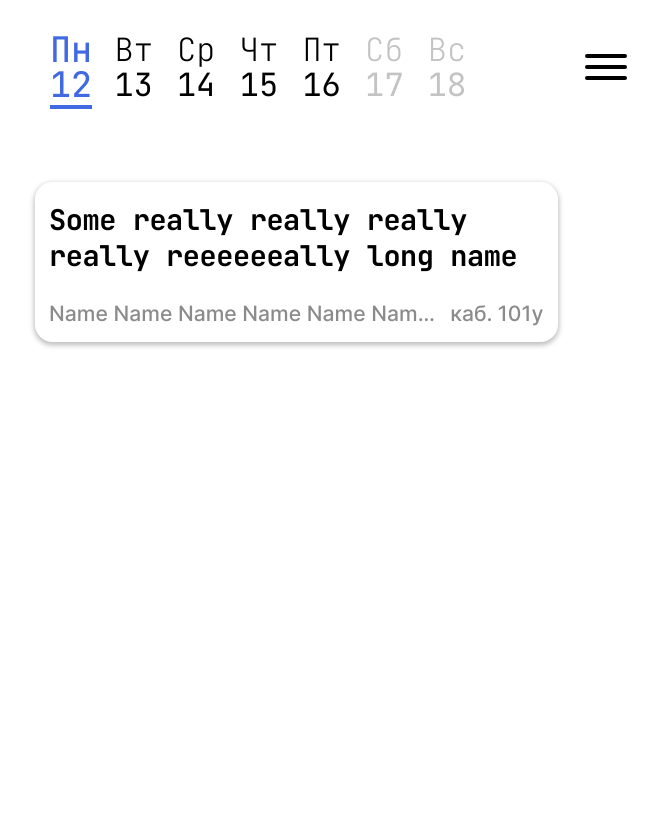
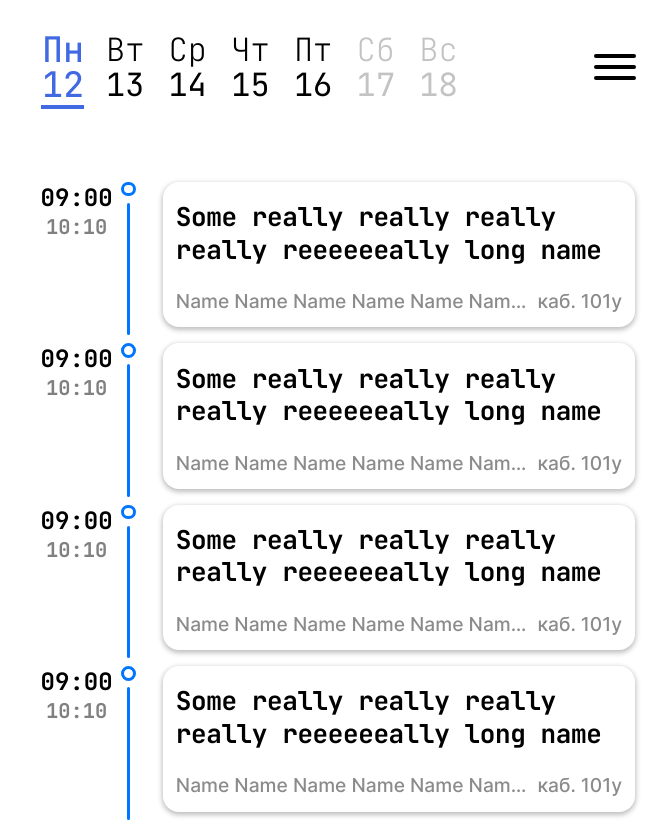
Before and after one commit to stinger222/edu-schedule-constructor, a React (Create React App) app: page / in a window 1280 px wide. Shown: the whole page, without its empty margins (305-974 px from the left). Before the commit the page ends 800 px from the top, so only its background shows below. Built offline with nearby package versions, Linux system fonts and the light colour scheme.

Commit message:
Add raw ProgressBar component
...without adaptivity for now

```diff
--- a/src/App.tsx
+++ b/src/App.tsx
@@ -1,5 +1,6 @@
 import Container from "./components/ordinary/Container/Container";
 import LessonCard from "./components/ordinary/LessonCard/LessonCard";
+import ProgressBar from "./components/ordinary/ProgressBar/ProgressBar";
 import Header from "./components/smart/Header/Header";
 
 function App() {
@@ -10,7 +11,34 @@ function App() {
 				<Header.BurgerButton/>
 			</Header>
 
-			<LessonCard/>
+			<div className="schedule_row">
+				<ProgressBar
+					startTime="8:30"
+					endTime="9:50"
+				/>
+				<LessonCard/>
+			</div>
+			<div className="schedule_row">
+				<ProgressBar
+					startTime="8:30"
+					endTime="9:50"
+				/>
+				<LessonCard/>
+			</div>
+			<div className="schedule_row">
+				<ProgressBar
+					startTime="8:30"
+					endTime="9:50"
+				/>
+				<LessonCard/>
+			</div>
+			<div className="schedule_row">
+				<ProgressBar
+					startTime="8:30"
+					endTime="9:50"
+				/>
+				<LessonCard/>
+			</div>
 
     </Container>
   )
--- a/src/components/ordinary/Container/Container.styled.ts
+++ b/src/components/ordinary/Container/Container.styled.ts
@@ -2,7 +2,7 @@ import styled from "styled-components";
 
 export const StyledContainer = styled.div`
 	margin: 0 auto;
-	max-width: 600px;
+	max-width: 625px;
 
 	@media (max-width: 540px) {
 		& {
--- a/src/components/ordinary/LessonCard/LessonCard.styled.ts
+++ b/src/components/ordinary/LessonCard/LessonCard.styled.ts
@@ -8,14 +8,15 @@ export const StyledLessonCard = styled.div`
 	border-radius: 1em;
 	box-shadow: 0px 0.125em 0.3125em 0.0625em #00000040;
 
-
-	width: 29.6875em;
+	height: fit-content;
 	min-height: 7.8em;
+	width: 29.5em;
 
 	letter-spacing: -0.025em;
 	padding: 1.2em 0.8em 1em 0.8em;
+	margin-right: auto;
 
-	font-size: 1.1em;
+	font-size: 1em;
 
 	h1 {
 		margin-bottom: 1em;
--- /dev/null
+++ b/src/components/ordinary/ProgressBar/ProgressBar.styled.ts
@@ -0,0 +1,49 @@
+import styled from "styled-components";
+
+export const StyledProgressBar = styled.div`
+	width: 6.5em;
+	margin-left: auto;
+	margin-right: 1.5em;
+
+	display: flex;
+	font-size: 1em;
+
+	& .caption {
+		height: 100%;
+		width: 80%;
+		font-size: 1.5em;
+	}
+
+	& .caption > div {
+		text-align: center;
+		font-weight: 600;
+	}
+
+	& .caption .caption_end {
+		font-size: 0.85em;
+		color: gray
+	}
+
+	& .progress_bar_body {
+		height: 100%;
+		width: 20%;
+	}
+
+	& .progress_bar_body .indicator {
+		width: 0.9em;
+		height: 0.9em;
+		background: transparent;
+		border: 0.2em solid #0075FF;
+		border-radius: 5em;
+		margin-inline: auto;
+		margin-bottom: 0.4em;
+	}
+
+	& .progress_bar_body .line {
+		width: 0.2em;
+		height: calc(100% - 0.8em);
+		border-radius: 1em;
+		background: #0075FF;
+		margin-inline: auto;
+	}
+`
--- /dev/null
+++ b/src/components/ordinary/ProgressBar/ProgressBar.tsx
@@ -0,0 +1,23 @@
+import { StyledProgressBar } from "./ProgressBar.styled"
+
+interface IProps {
+	startTime: string,
+	endTime: string
+}
+
+const ProgressBar: React.FC<IProps> = ({ startTime, endTime }) => {
+	return (
+		<StyledProgressBar>
+			<div className="caption">
+				<div className="caption_start">09:00</div>
+				<div className="caption_end">10:10</div>
+			</div>
+			<div className="progress_bar_body">
+				<div className="indicator"></div>
+				<div className="line"></div>
+			</div>
+		</StyledProgressBar>
+	)
+}
+
+export default ProgressBar
--- a/src/components/smart/Header/Header.styled.ts
+++ b/src/components/smart/Header/Header.styled.ts
@@ -2,7 +2,8 @@ import styled from "styled-components";
 
 export const StyledHeader = styled.header`
 	height: 4.375em;
-	margin: 2em 0.5em 5em 0.5em;
+	margin: 2em 0 5em 0;
+	padding-inline: 0.75em;
 
 	display: flex;
 	align-items: center;
--- a/src/core/themes/GlobalStyles.ts
+++ b/src/core/themes/GlobalStyles.ts
@@ -83,6 +83,12 @@ const GlobalStyles = createGlobalStyle`
 		-moz-osx-font-smoothing: grayscale;
 	}
 
+
+	/* TEMP */
+	.schedule_row {
+		display: flex;
+		margin-bottom: 1em;
+	}
 `
 
 export default GlobalStyles
```
